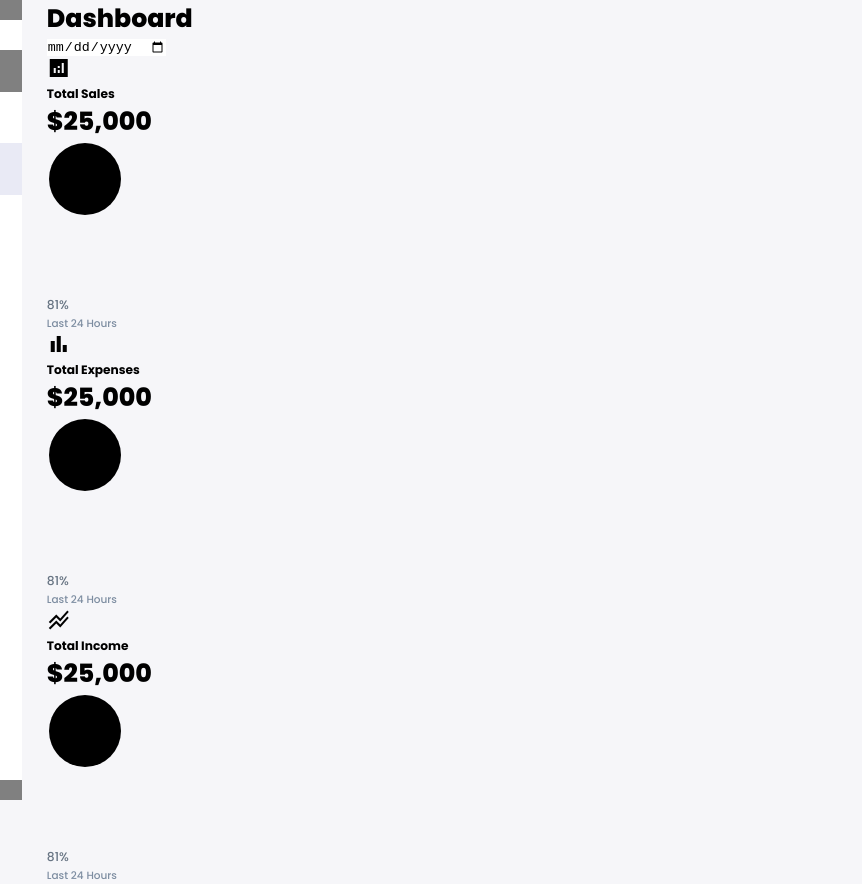
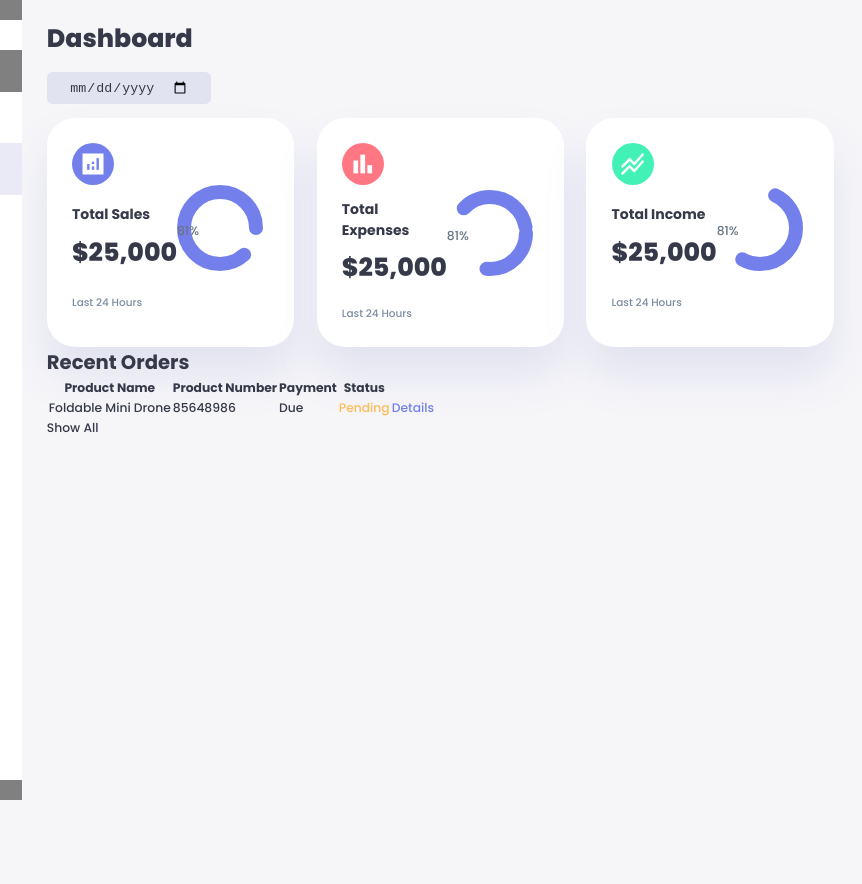
Before and after one commit to AakarshitRaj/AdminDashBoard, a plain HTML site: page index.html in a window 1280 px wide. Shown: the full height of the page, 200-1062 px from the left. After the commit the page ends 800 px from the top, so only its background shows below. Drawn offline with Linux system fonts and the light colour scheme.

Commit message:
made change in in main section index.html and style.css

```diff
--- a/index.html
+++ b/index.html
@@ -160,6 +160,31 @@
                 </div>
                 <!-- End of Income -->
             </div>
+            <!-- End of Insights -->
+            <div class="recent-order">
+                <h2>Recent Orders</h2>
+                <table>
+                    <thead>
+                        <tr>
+                            <th>Product Name</th>
+                            <th>Product Number</th>
+                            <th>Payment</th>
+                            <th>Status</th>
+                            <th></th>
+                        </tr>
+                    </thead>
+                    <tbody>
+                        <tr>
+                            <td>Foldable Mini Drone</td>
+                            <td>85648986</td>
+                            <td>Due</td>
+                            <td class="warning">Pending</td>
+                            <td class="primary">Details</td>
+                        </tr>
+                    </tbody>
+                </table>
+                <a href="#">Show All</a>
+            </div>
         </main>
     </div>
 </body>
--- a/style.css
+++ b/style.css
@@ -52,6 +52,7 @@ body{
     background: var(--color-background);
     user-select: none;
     overflow-x:hidden ;
+    color: var(--color-dark);
 }
 
 .container{
@@ -209,3 +210,111 @@ aside .sidebar a{
     font-size: 11px;
     border-radius: var(--border-radius-1);
  }
+
+
+ /* Main Section */
+main{
+    margin-top: 1.4rem;
+}
+main .date{
+display: inline-block;
+background: var(--color-light);
+border-radius: var(--border-radius-1);
+margin-top: 1rem;
+padding: 0.5rem 1.6rem;
+}
+
+main .date input[type="date"]{
+background: transparent;
+color: var(--color-dark);
+}
+
+main .insights{
+    display: grid;
+    grid-template-columns: repeat(3, 1fr);
+    gap: 1.6rem;
+}
+
+main .insights > div {
+    background: var(--color-white);
+    padding: var(--card-padding);
+    border-radius: var(--card-border-radius);
+    margin-top: 1rem;
+    box-shadow: var(--box-shadow);
+    transition: all 300ms ease;
+}
+main .insights > div:hover{
+    box-shadow: none;
+}
+main .insights > div span{
+    background: var(--color-primary);
+    padding: 0.5rem;
+    border-radius: 50%;
+    color: var(--color-white);
+    font-size: 2rem;
+}
+main .insights > div.expenses span{
+background: var(--color-danger);
+}
+main .insights > div.income span{
+    background: var(--color-success);
+}
+main .insights > div .middle{
+    display: flex;
+    align-items: center;
+    justify-content:space-between;
+}
+main .insights h3{
+    margin: 1rem 0 0.6rem;
+    font-size: 1rem;
+}
+main .insights .progress{
+    position: relative;
+    width: 92px;
+    height: 92px;
+    border-radius: 50%;
+}
+
+main .insights svg{
+    width: 7rem;
+    height: 7rem;
+}
+main .insights svg circle{
+    fill: none;
+    stroke: var(--color-primary);
+    stroke-width: 14;
+    stroke-linecap: round;
+    transform: translate(5px,5px);
+    stroke-dasharray: 110;
+    stroke-dashoffset: 92;
+}
+main .insights .sales svg circle{
+    stroke-dashoffset: -30;
+    stroke-dasharray: 200;
+
+}
+main .insights .expenses svg circle{
+    stroke-dashoffset: 20;
+    stroke-dasharray: 80;
+
+}
+main .insights .income svg circle{
+    stroke-dashoffset: 35;
+    stroke-dasharray: 110;
+
+}
+main .insights .progress .number{
+    position: absolute;
+    top: 0;
+    left: 0;
+    height: 100%;
+    width: 100%;
+    display: flex;
+    justify-content: content;
+    align-items: center;
+}
+
+main .insights small{
+    margin-top: 1.3rem;
+    display: block;
+}
```
